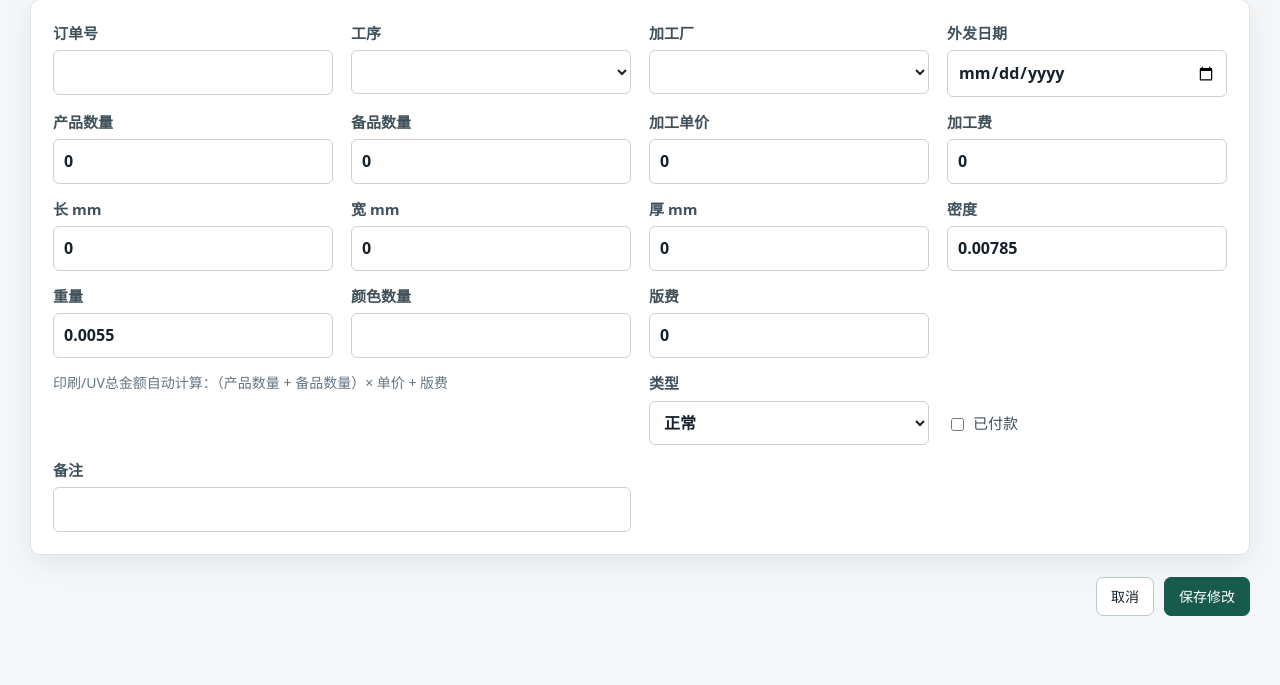
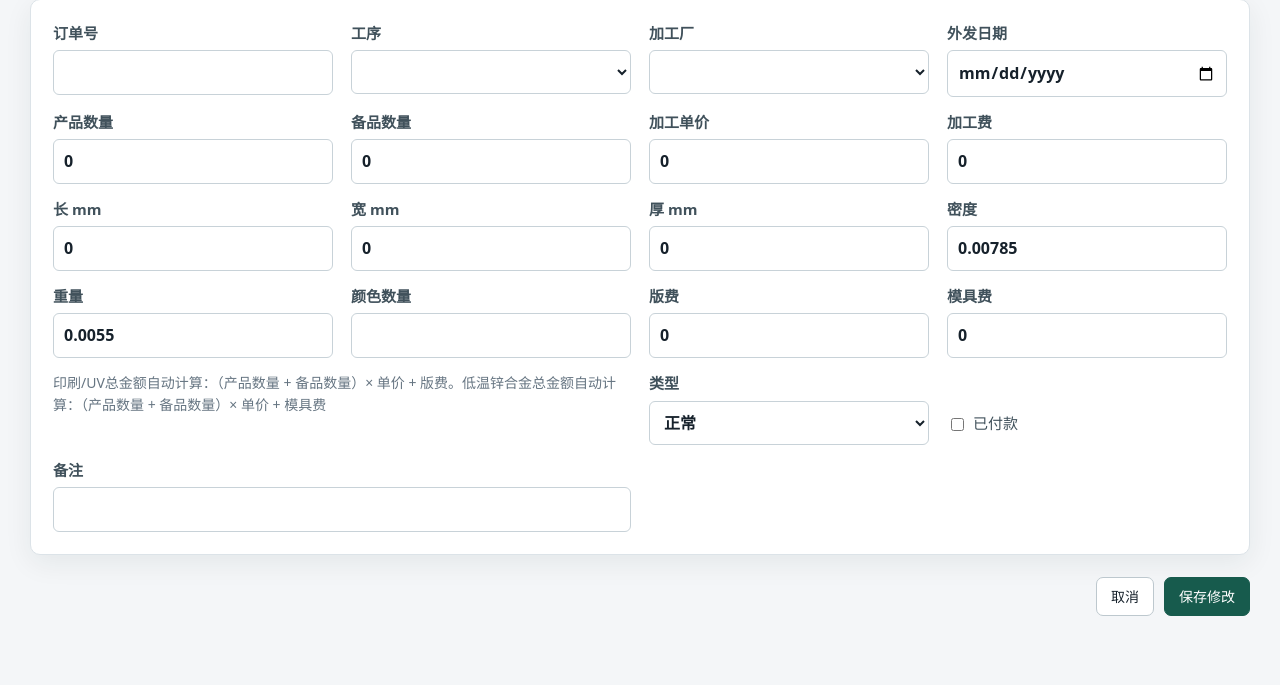
Before and after one commit to AMSTERLI/TWD, a FastAPI app: template order_system/web/templates/outsource_edit.html in a window 1280 px wide. Shown: the part 118-803 px from the top of the page. Run offline with FastAPI, Linux system fonts and the light colour scheme; the template is opened without the code that fills it, so the values that code supplies are empty.

Commit message:
Add low zinc outsource mold fee

```diff
--- a/order_system/database.py
+++ b/order_system/database.py
@@ -95,6 +95,7 @@ CREATE TABLE IF NOT EXISTS outsource_records (
     material_unit_price REAL NOT NULL DEFAULT 0,
     color_count INTEGER,
     plate_fee REAL NOT NULL DEFAULT 0,
+    mold_fee REAL NOT NULL DEFAULT 0,
     outsource_date TEXT,
     remark TEXT,
     amount REAL,
@@ -192,6 +193,7 @@ class Database:
             self._ensure_column(conn, "outsource_records", "material_unit_price", "REAL NOT NULL DEFAULT 0")
             self._ensure_column(conn, "outsource_records", "color_count", "INTEGER")
             self._ensure_column(conn, "outsource_records", "plate_fee", "REAL NOT NULL DEFAULT 0")
+            self._ensure_column(conn, "outsource_records", "mold_fee", "REAL NOT NULL DEFAULT 0")
             self._ensure_column(conn, "outsource_records", "outsource_date", "TEXT")
             self._ensure_column(conn, "outsource_records", "remark", "TEXT")
             self._ensure_column(conn, "outsource_records", "amount", "REAL")
@@ -748,6 +750,7 @@ class Database:
             "material_unit_price",
             "color_count",
             "plate_fee",
+            "mold_fee",
             "outsource_date",
             "remark",
             "amount",
@@ -797,6 +800,7 @@ class Database:
             r.material_unit_price,
             r.color_count,
             r.plate_fee,
+            r.mold_fee,
             r.outsource_date,
             r.remark,
             r.amount,
@@ -905,6 +909,7 @@ class Database:
             "material_unit_price",
             "color_count",
             "plate_fee",
+            "mold_fee",
             "outsource_date",
             "remark",
             "amount",
--- a/order_system/web/app.py
+++ b/order_system/web/app.py
@@ -93,7 +93,7 @@ WORKSHOP_DEPARTMENTS = {
         "name": "\u5305\u88c5",
         "password_env": "TWD_WORKSHOP_PACKAGING_PASSWORD",
         "default_password": "baozhuang888",
-        "employees": ["\u6d82\u5c0f\u82f1", "\u5f90\u5f69\u8fde", "\u5468\u7f8e\u8bc6", "\u9648\u5c0f\u971e", "\u738b\u5bb6\u4e3d", "\u6768\u660e\u4ed9", "\u5f20\u96ea\u6797", "\u738b\u6587\u5bb9"],
+        "employees": ["\u6d82\u5c0f\u82f1", "\u5f90\u5f69\u8fde", "\u5468\u7f8e\u8bc6", "\u9648\u5c0f\u971e", "\u738b\u5bb6\u4e3d", "\u6768\u660e\u4ed9", "\u5f20\u96ea\u6797", "\u738b\u6587\u5bb9", "\u66fe\u51e4\u5a25", "\u66fe\u8fde\u543e", "\u8d56\u706b\u80dc"],
         "piecework": True,
     },
     "polishing": {
@@ -750,6 +750,7 @@ def outsource_edit_payload(form: Any) -> dict[str, Any]:
     material_unit_price = 0.0
     color_count = None
     plate_fee = 0.0
+    mold_fee = 0.0
     amount: float | None
     if process_name == "冲压":
         processing_fee = as_float(form.get("processing_fee"))
@@ -772,6 +773,11 @@ def outsource_edit_payload(form: Any) -> dict[str, Any]:
         if plate_fee < 0:
             raise ValueError("版费不能为负数")
         amount = quantity * unit_price + plate_fee
+    elif process_name == "\u4f4e\u6e29\u950c\u5408\u91d1":
+        mold_fee = as_float(form.get("mold_fee"))
+        if mold_fee < 0:
+            raise ValueError("\u6a21\u5177\u8d39\u4e0d\u80fd\u4e3a\u8d1f\u6570")
+        amount = quantity * unit_price + mold_fee
     else:
         amount = quantity * unit_price
 
@@ -792,6 +798,7 @@ def outsource_edit_payload(form: Any) -> dict[str, Any]:
         "material_unit_price": material_unit_price,
         "color_count": color_count,
         "plate_fee": plate_fee,
+        "mold_fee": mold_fee,
         "outsource_date": str(form.get("outsource_date") or date.today().isoformat()).strip(),
         "remark": str(form.get("remark") or "").strip(),
         "amount": amount,
@@ -1978,7 +1985,7 @@ async def finance_payables_export(request: Request):
         row.get("length_mm") or 0, row.get("width_mm") or 0, row.get("thickness_mm") or 0,
         row.get("density") or 0, row.get("weight") or 0,
         row.get("material_unit_price") or 0, row.get("color_count"),
-        row.get("plate_fee") or 0, row.get("amount"),
+        row.get("plate_fee") or 0, row.get("mold_fee") or 0, row.get("amount"),
         row.get("outsource_date") or "", "已付款" if row.get("paid_status") else "未付款",
         row.get("remark") or "",
     ] for row in rows]
@@ -1990,7 +1997,7 @@ async def finance_payables_export(request: Request):
         "加工厂付款",
         ["订单号", "产品", "工艺", "加工厂", "产品数量", "备品数量", "合计数量", "加工单价",
          "加工费", "长mm", "宽mm", "厚mm", "密度", "重量", "材料单价", "颜色数量",
-         "版费", "金额", "外发日期", "付款状态", "备注"],
+         "版费", "模具费", "金额", "外发日期", "付款状态", "备注"],
         data,
         "payables",
     )
@@ -2194,6 +2201,7 @@ async def create_outsource(request: Request):
     weights = form.getlist("weight")
     color_counts = form.getlist("color_count")
     plate_fees = form.getlist("plate_fee")
+    mold_fees = form.getlist("mold_fee")
     manual_amounts = form.getlist("manual_amount")
     flag_types = form.getlist("flag_type")
     remarks = form.getlist("remark")
@@ -2221,6 +2229,7 @@ async def create_outsource(request: Request):
             "weight": as_float(item(weights, index), 0.0055),
             "color_count": str(item(color_counts, index)).strip(),
             "plate_fee": as_float(item(plate_fees, index)),
+            "mold_fee": as_float(item(mold_fees, index)),
             "manual_amount": as_float(manual_amount) if manual_amount else None,
             "remark": str(item(remarks, index)).strip(),
             "remake_flag": int(flag_type == "remake"),
@@ -2239,6 +2248,7 @@ async def create_outsource(request: Request):
         "material_unit_price": 0,
         "color_count": None,
         "plate_fee": 0,
+        "mold_fee": 0,
         "paid_status": 0,
     }
     try:
--- a/order_system/web/static/app.js
+++ b/order_system/web/static/app.js
@@ -897,6 +897,8 @@ if (outsourceBatch) {
       amount = quantity * unitPrice * numberValue(row, "color_count");
     } else if (process === "印刷/UV") {
       amount += numberValue(row, "plate_fee");
+    } else if (process === "低温锌合金") {
+      amount += numberValue(row, "mold_fee");
     }
     if (!amountInput || amountInput.dataset.manualLocked === "1") return;
     if (!process) {
@@ -949,6 +951,8 @@ if (outsourceBatch) {
       processHelp.textContent = "金额 =（产品数量 + 备品数量）× 加工单价 × 颜色数量。";
     } else if (process === "印刷/UV") {
       processHelp.textContent = "总金额 =（产品数量 + 备品数量）× 单价 + 版费。";
+    } else if (process === "低温锌合金") {
+      processHelp.textContent = "总金额 =（产品数量 + 备品数量）× 单价 + 模具费。";
     } else if (process) {
       processHelp.textContent = "金额 =（产品数量+备品数量）×加工单价。";
     } else {
--- a/order_system/web/templates/base.html
+++ b/order_system/web/templates/base.html
@@ -4,8 +4,8 @@
   <meta charset="utf-8">
   <meta name="viewport" content="width=device-width, initial-scale=1">
   <title>{% block title %}TWD &#35746;&#21333;&#31995;&#32479;{% endblock %}</title>
-  <link rel="stylesheet" href="{{ url_for('static', path='app.css') }}?v=20260803-outsource-save-v2">
-  <script defer src="{{ url_for('static', path='app.js') }}?v=20260803-outsource-save-v2"></script>
+  <link rel="stylesheet" href="{{ url_for('static', path='app.css') }}?v=20260803-outsource-mold-fee-v1">
+  <script defer src="{{ url_for('static', path='app.js') }}?v=20260803-outsource-mold-fee-v1"></script>
 </head>
 <body class="{% block body_class %}{% endblock %}">
 {% if user %}
--- a/order_system/web/templates/finance.html
+++ b/order_system/web/templates/finance.html
@@ -90,7 +90,7 @@
         <td><input type="checkbox" name="selected_ids" value="{{ row.id }}" data-select-item aria-label="选择外发记录 {{ row.order_no }}"></td>
         <td><a href="/orders/{{ row.order_id }}">{{ row.order_no }}</a></td><td>{{ row.product_name or '-' }}</td><td>{{ row.process_name }}</td><td>{{ row.factory_name }}</td>
         <td>{{ row.product_quantity or 0 }} / {{ row.spare_quantity or 0 }}</td><td>{{ '%.4f'|format(row.unit_price or 0) }}</td>
-        <td>{% if row.process_name == '冲压' %}加工费 {{ '%.2f'|format(row.processing_fee or 0) }}；材料 {{ '%.6f'|format(row.material_unit_price or 0) }}{% elif row.process_name == '上色' %}{{ row.color_count or 0 }} 色{% elif row.process_name == '印刷/UV' %}版费 {{ '%.2f'|format(row.plate_fee or 0) }}{% else %}-{% endif %}</td>
+        <td>{% if row.process_name == '冲压' %}加工费 {{ '%.2f'|format(row.processing_fee or 0) }}；材料 {{ '%.6f'|format(row.material_unit_price or 0) }}{% elif row.process_name == '上色' %}{{ row.color_count or 0 }} 色{% elif row.process_name == '印刷/UV' %}版费 {{ '%.2f'|format(row.plate_fee or 0) }}{% elif row.process_name == '低温锌合金' %}模具费 {{ '%.2f'|format(row.mold_fee or 0) }}{% else %}-{% endif %}</td>
         <td>{{ '¥ %.2f'|format(row.amount) if row.amount is not none else '-' }}</td><td>{{ row.outsource_date or '-' }}</td>
         <td><span class="badge {{ 'ok' if row.paid_status else 'warn' }}">{{ '已付款' if row.paid_status else '未付款' }}</span></td>
       </tr>{% else %}<tr><td colspan="11" class="muted">暂无匹配的加工厂付款记录</td></tr>{% endfor %}
--- a/order_system/web/templates/order_detail.html
+++ b/order_system/web/templates/order_detail.html
@@ -18,8 +18,8 @@
 {% for title,items,note in details %}<div><h3>{{ title }}</h3><p>{{ items|join('、') if items else '-' }}</p>{% if note %}<p class="red-note">备注：{{ note }}</p>{% endif %}</div>{% endfor %}
 </div>{% if order.global_note %}<div class="global-note">总备注：{{ order.global_note }}</div>{% endif %}</section>
 <section class="panel"><h2>外发记录</h2><div class="table-wrap"><table>
-  <thead><tr><th>工艺</th><th>加工厂</th><th>产品/备品</th><th>加工单价</th><th>金额</th><th>外发日期</th><th>外发状态</th><th>付款状态</th><th>备注</th></tr></thead>
-  <tbody>{% for row in outsource_records %}<tr><td>{{ row.process_name or '-' }}</td><td>{{ row.factory_name or '-' }}</td><td>{{ row.product_quantity or 0 }} / {{ row.spare_quantity or 0 }}</td><td>{{ '%.4f'|format(row.unit_price or 0) }}</td><td>{{ '¥ %.2f'|format(row.amount) if row.amount is not none else '-' }}</td><td>{{ row.outsource_date or '-' }}</td><td><span class="badge {{ 'ok' if row.received_status else 'warn' }}">{{ '已收货' if row.received_status else '已外发' }}</span>{% if row.received_at %}<div class="muted">{{ row.received_at|beijing_time }}</div>{% endif %}</td><td><span class="badge {{ 'ok' if row.paid_status else 'warn' }}">{{ '已付款' if row.paid_status else '未付款' }}</span></td><td>{{ row.remark or '-' }}</td></tr>{% else %}<tr><td colspan="9" class="muted">暂无外发记录</td></tr>{% endfor %}</tbody>
+  <thead><tr><th>工艺</th><th>加工厂</th><th>产品/备品</th><th>加工单价</th><th>工艺费用</th><th>金额</th><th>外发日期</th><th>外发状态</th><th>付款状态</th><th>备注</th></tr></thead>
+  <tbody>{% for row in outsource_records %}<tr><td>{{ row.process_name or '-' }}</td><td>{{ row.factory_name or '-' }}</td><td>{{ row.product_quantity or 0 }} / {{ row.spare_quantity or 0 }}</td><td>{{ '%.4f'|format(row.unit_price or 0) }}</td><td>{% if row.process_name == '冲压' %}加工费 {{ row.processing_fee or 0 }}；材料 {{ '%.6f'|format(row.material_unit_price or 0) }}{% elif row.process_name == '上色' %}{{ row.color_count or 0 }} 色{% elif row.process_name == '印刷/UV' %}版费 {{ row.plate_fee or 0 }}{% elif row.process_name == '低温锌合金' %}模具费 {{ row.mold_fee or 0 }}{% else %}-{% endif %}</td><td>{{ '¥ %.2f'|format(row.amount) if row.amount is not none else '-' }}</td><td>{{ row.outsource_date or '-' }}</td><td><span class="badge {{ 'ok' if row.received_status else 'warn' }}">{{ '已收货' if row.received_status else '已外发' }}</span>{% if row.received_at %}<div class="muted">{{ row.received_at|beijing_time }}</div>{% endif %}</td><td><span class="badge {{ 'ok' if row.paid_status else 'warn' }}">{{ '已付款' if row.paid_status else '未付款' }}</span></td><td>{{ row.remark or '-' }}</td></tr>{% else %}<tr><td colspan="10" class="muted">暂无外发记录</td></tr>{% endfor %}</tbody>
 </table></div></section>
 
 {% if order.component_parts_json %}<section class="panel"><h2>&#32452;&#21512;&#20214;</h2><div class="component-detail-grid">{% for part in order.component_parts_json %}<article class="component-detail">{% if part.image %}<img src="/images/{{ part.image }}" alt="&#32452;&#21512;&#20214;&#22270;&#29255;">{% endif %}<p>{{ part.text or '-' }}</p></article>{% endfor %}</div></section>{% endif %}
--- a/order_system/web/templates/outsource_edit.html
+++ b/order_system/web/templates/outsource_edit.html
@@ -14,7 +14,7 @@
 <label>加工费<input type="number" step="0.01" min="0" name="processing_fee" value="{{ record.processing_fee or 0 }}"></label>
 <label>长 mm<input type="number" step="0.01" min="0" name="length_mm" value="{{ record.length_mm or 0 }}"></label><label>宽 mm<input type="number" step="0.01" min="0" name="width_mm" value="{{ record.width_mm or 0 }}"></label><label>厚 mm<input type="number" step="0.01" min="0" name="thickness_mm" value="{{ record.thickness_mm or 0 }}"></label>
 <label>密度<input type="number" step="0.000001" min="0" name="density" value="{{ record.density or 0.00785 }}"></label><label>重量<input type="number" step="0.0001" min="0" name="weight" value="{{ record.weight or 0.0055 }}"></label>
-<label>颜色数量<input type="number" step="1" min="1" name="color_count" value="{{ record.color_count or '' }}"></label><label>版费<input type="number" step="0.01" min="0" name="plate_fee" value="{{ record.plate_fee or 0 }}"></label><div class="span-2 muted">印刷/UV总金额自动计算：（产品数量 + 备品数量）× 单价 + 版费</div>
+<label>颜色数量<input type="number" step="1" min="1" name="color_count" value="{{ record.color_count or '' }}"></label><label>版费<input type="number" step="0.01" min="0" name="plate_fee" value="{{ record.plate_fee or 0 }}"></label><label>模具费<input type="number" step="0.01" min="0" name="mold_fee" value="{{ record.mold_fee or 0 }}"></label><div class="span-2 muted">印刷/UV总金额自动计算：（产品数量 + 备品数量）× 单价 + 版费。低温锌合金总金额自动计算：（产品数量 + 备品数量）× 单价 + 模具费</div>
 <label>类型<select name="flag_type"><option value="">正常</option><option value="remake"{% if record.remake_flag %} selected{% endif %}>重做</option><option value="replenishment"{% if record.replenishment_flag %} selected{% endif %}>补货</option></select></label>
 <label class="check single"><input type="checkbox" name="paid_status" value="1"{% if record.paid_status %} checked{% endif %}> 已付款</label>
 <label class="span-2">备注<input name="remark" value="{{ record.remark or '' }}"></label>
```
Also changed, not shown: order_system/web/repository.py (+11 -4 lines), order_system/web/templates/outsource.html (+3 -2 lines), tests/outsource_batch_smoke.py (+10 -0 lines), tests/workshop_smoke.py (+22 -21 lines).
